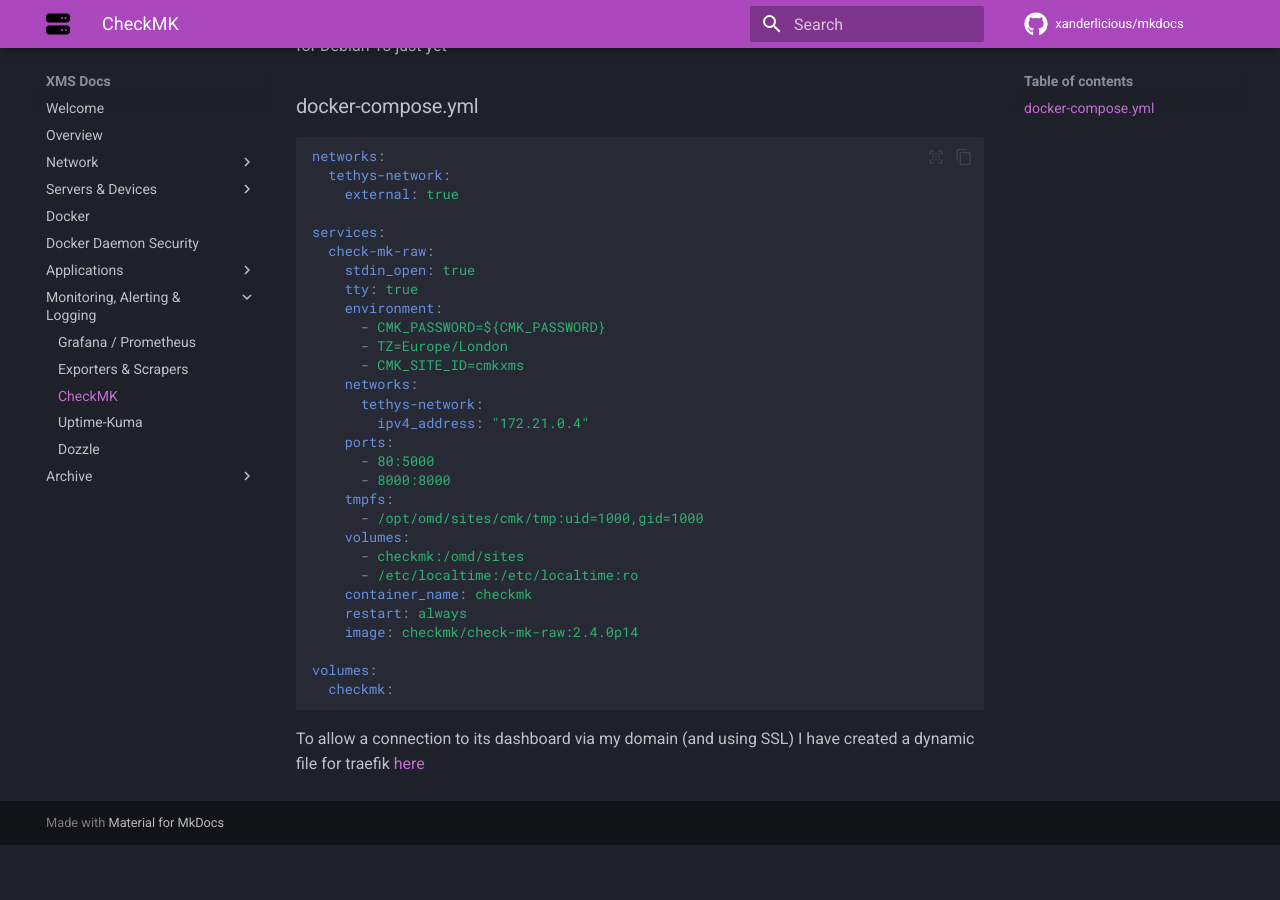
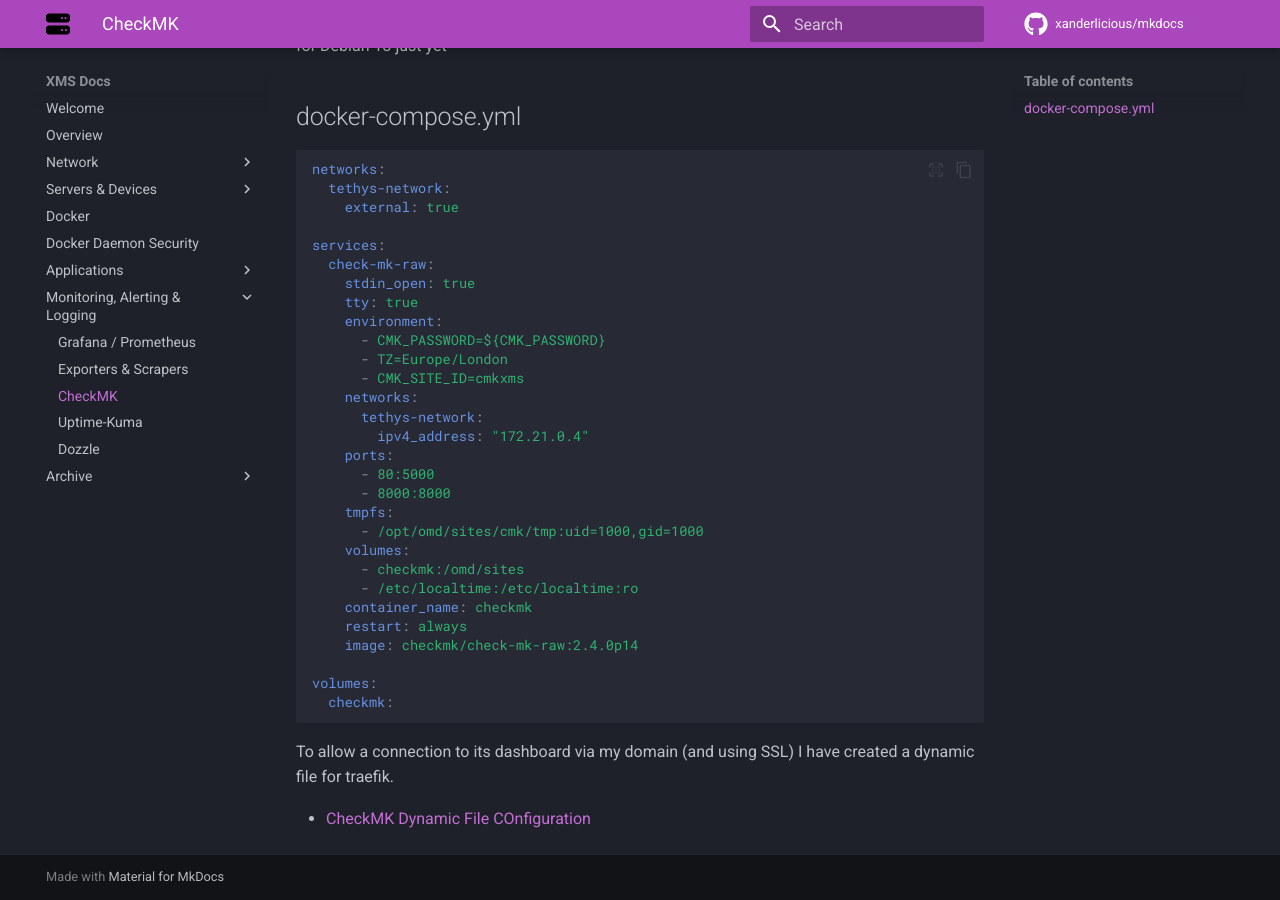
Before and after one commit to Xanderlicious/mkdocs, an MkDocs documentation site: the page built from docs/checkmk.md, in a window 1280 px wide and 900 px high, scrolled down 919 px. Built offline with MkDocs 1.6.1 and Material for MkDocs 9.7.7, drawn with Linux system fonts in a browser that asks for light colours; comment, search, counter and statistics services are not loaded; before the commit the page ends 1764 px from its top, so only the background shows below that.

Commit message:
various md error fixes and little corrections to code

````diff
--- a/docs/checkmk.md
+++ b/docs/checkmk.md
@@ -1,4 +1,6 @@
-![](images/checkmk.png)
+# CheckMK
+
+![checkmk-logo](images/checkmk.png)
 
 In my honest opinion, one of the best, if not THE best here is CheckMK.  This is quite an advanced monitoring tool with many features but it needs to be implemented properly and ideally have dedicated hardware.
 
@@ -10,7 +12,7 @@
 
 I currently run CheckMK in a docker container as the .deb package to install directly isn't available for Debian 13 just yet
 
-### docker-compose.yml
+## docker-compose.yml
 
 ```yaml
 networks:
@@ -44,4 +46,6 @@
   checkmk:
 ```
 
-To allow a connection to its dashboard via my domain (and using SSL) I have created a dynamic file for traefik [here](https://docs.xmsystems.co.uk/dynamic/#checkmk-tethys)
+To allow a connection to its dashboard via my domain (and using SSL) I have created a dynamic file for traefik.
+
+- [CheckMK Dynamic File COnfiguration](https://docs.xmsystems.co.uk/dynamic/#checkmk-tethys)
````
Also changed, not shown: docs/NCC-1704.md (+4 -2 lines), docs/dynamic.md (+4 -1 lines).
